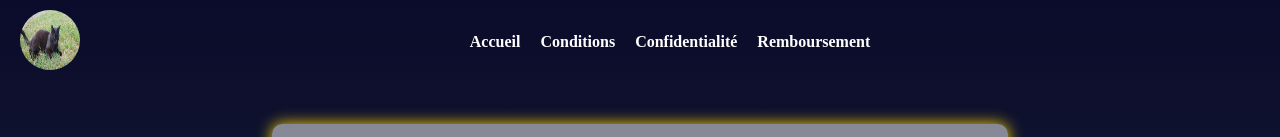
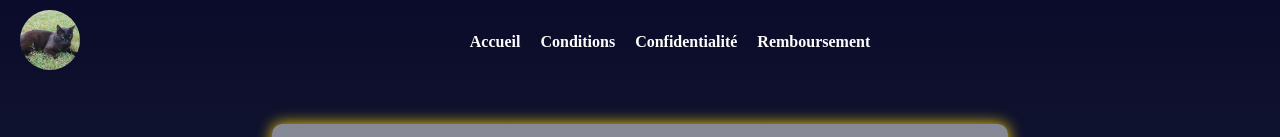
Before and after one commit to Mc-gabys/mc-gabys_website, a plain HTML site: page index.html in a window 1280 px wide. Shown: the top 137 px of the page. Drawn offline with Linux system fonts and the light colour scheme.

Commit message:
modified:   index.html 	modified:   info/privacy.html 	modified:   info/refund.html 	modified:   info/terms.html

```diff
--- a/index.html
+++ b/index.html
@@ -20,7 +20,7 @@
             <div class="burger" onclick="toggleMenu()">
                 &#9776;
             </div>
-            <a href="/mc-gabys_website/index.html"><img src="/mc-gabys_website/img/pitot.jpg" alt="Logo Mc-gabys" class="logo"></a>
+            <a href="/mc-gabys_website/index.html"><img src="/mc-gabys_website/img/pitot-square.jpg" alt="Logo Mc-gabys" class="logo"></a>
             <ul class="nav-links">
                 <li><a href="/mc-gabys_website/index.html">Accueil</a></li>
                 <li><a href="/mc-gabys_website/info/terms.html">Conditions</a></li>
```
Also changed, not shown: info/privacy.html (+1 -1 lines), info/refund.html (+1 -1 lines), info/terms.html (+1 -1 lines).
